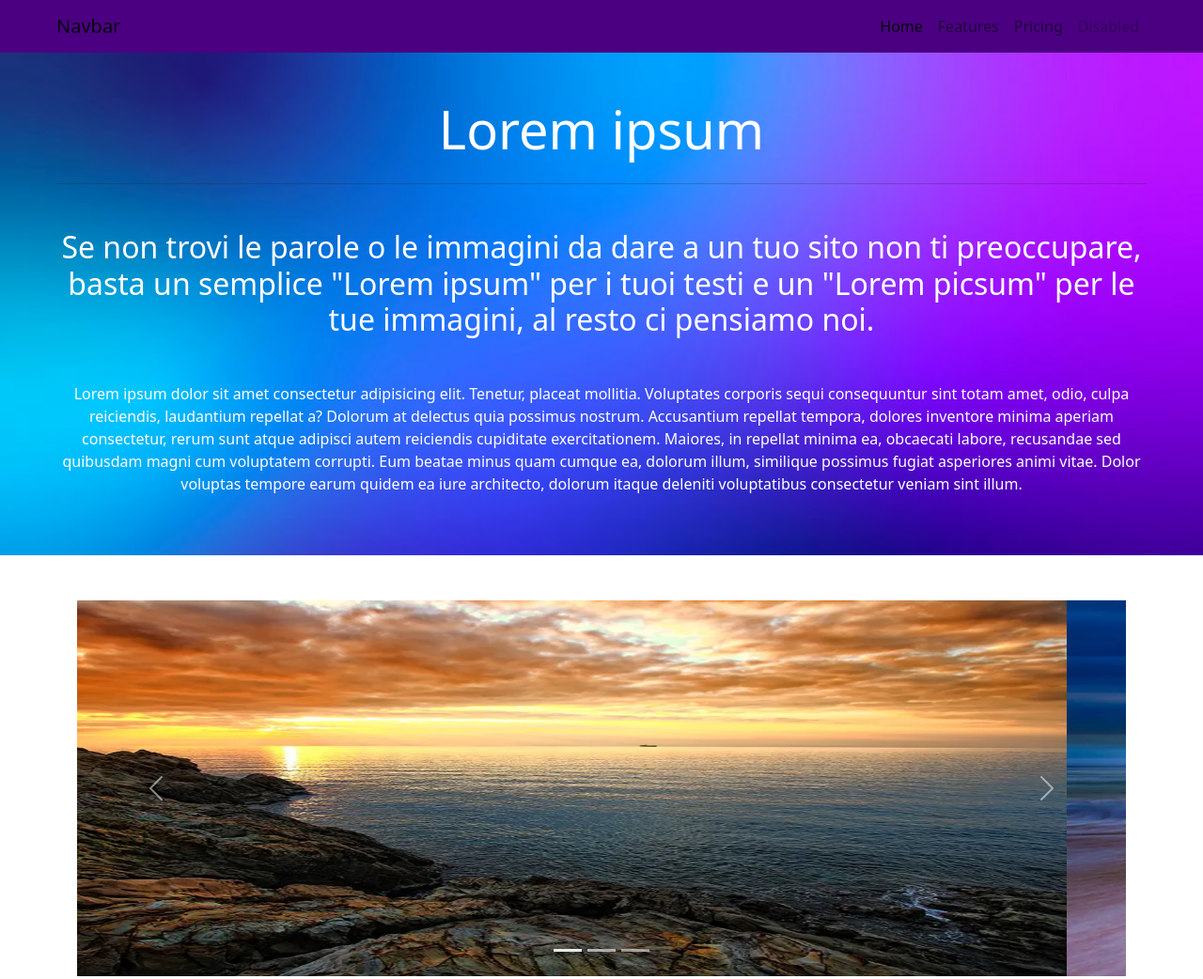
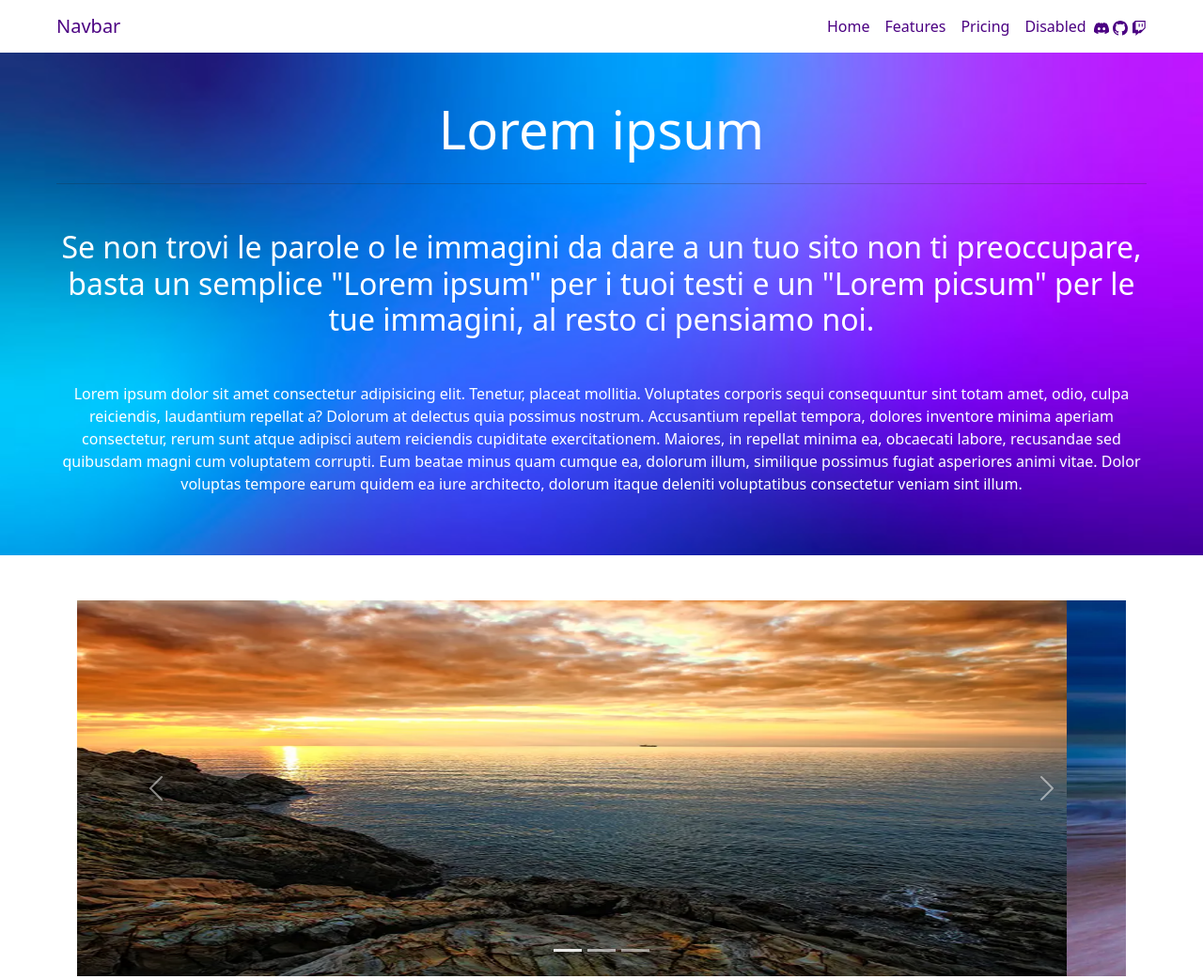
Before and after one commit to gigijeskai/u2-w2-d5-test-venerdi, a website: page index.html in a window 1280 px wide. Shown: the top 1042 px of the page at 94% size. Drawn offline with nearby package versions, Linux system fonts and the light colour scheme.

Commit message:
consegna compito

```diff
--- a/index.html
+++ b/index.html
@@ -8,25 +8,42 @@
     <link rel="stylesheet" href="./assets/css/style.css" />
   </head>
   <body>
-    <nav class="navbar navbar-expand-md navbar-light bg-primary">
+    <nav class="navbar navbar-expand-md navbar-light bg-light">
       <div class="container-fluid mx-5">
-        <a class="navbar-brand" href="#">Navbar</a>
+        <a class="navbar-brand text-primary" href="#">Navbar</a>
         <button class="navbar-toggler" type="button" data-bs-toggle="collapse" data-bs-target="#navbarNav" aria-controls="navbarNav" aria-expanded="false" aria-label="Toggle navigation">
           <span class="navbar-toggler-icon"></span>
         </button>
         <div class="collapse navbar-collapse justify-content-end" id="navbarNav">
           <ul class="navbar-nav">
             <li class="nav-item">
-              <a class="nav-link active" aria-current="page" href="#">Home</a>
+              <a class="nav-link active text-primary" aria-current="page" href="#">Home</a>
             </li>
             <li class="nav-item">
-              <a class="nav-link" href="#">Features</a>
+              <a class="nav-link text-primary" href="#">Features</a>
             </li>
             <li class="nav-item">
-              <a class="nav-link" href="#">Pricing</a>
+              <a class="nav-link text-primary" href="#">Pricing</a>
             </li>
             <li class="nav-item">
-              <a class="nav-link disabled" href="#" tabindex="-1" aria-disabled="true">Disabled</a>
+              <a class="nav-link disabled text-primary" href="#" tabindex="-1" aria-disabled="true">Disabled</a>
+            </li>
+
+            <li class="icon text-primary mt-2">
+              <svg xmlns="http://www.w3.org/2000/svg" width="16" height="16" fill="currentColor" class="bi bi-discord" viewBox="0 0 16 16">
+                <path
+                  d="M13.545 2.907a13.227 13.227 0 0 0-3.257-1.011.05.05 0 0 0-.052.025c-.141.25-.297.577-.406.833a12.19 12.19 0 0 0-3.658 0 8.258 8.258 0 0 0-.412-.833.051.051 0 0 0-.052-.025c-1.125.194-2.22.534-3.257 1.011a.041.041 0 0 0-.021.018C.356 6.024-.213 9.047.066 12.032c.001.014.01.028.021.037a13.276 13.276 0 0 0 3.995 2.02.05.05 0 0 0 .056-.019c.308-.42.582-.863.818-1.329a.05.05 0 0 0-.01-.059.051.051 0 0 0-.018-.011 8.875 8.875 0 0 1-1.248-.595.05.05 0 0 1-.02-.066.051.051 0 0 1 .015-.019c.084-.063.168-.129.248-.195a.05.05 0 0 1 .051-.007c2.619 1.196 5.454 1.196 8.041 0a.052.052 0 0 1 .053.007c.08.066.164.132.248.195a.051.051 0 0 1-.004.085 8.254 8.254 0 0 1-1.249.594.05.05 0 0 0-.03.03.052.052 0 0 0 .003.041c.24.465.515.909.817 1.329a.05.05 0 0 0 .056.019 13.235 13.235 0 0 0 4.001-2.02.049.049 0 0 0 .021-.037c.334-3.451-.559-6.449-2.366-9.106a.034.034 0 0 0-.02-.019Zm-8.198 7.307c-.789 0-1.438-.724-1.438-1.612 0-.889.637-1.613 1.438-1.613.807 0 1.45.73 1.438 1.613 0 .888-.637 1.612-1.438 1.612Zm5.316 0c-.788 0-1.438-.724-1.438-1.612 0-.889.637-1.613 1.438-1.613.807 0 1.451.73 1.438 1.613 0 .888-.631 1.612-1.438 1.612Z"
+                />
+              </svg>
+              <svg xmlns="http://www.w3.org/2000/svg" width="16" height="16" fill="currentColor" class="bi bi-github" viewBox="0 0 16 16">
+                <path
+                  d="M8 0C3.58 0 0 3.58 0 8c0 3.54 2.29 6.53 5.47 7.59.4.07.55-.17.55-.38 0-.19-.01-.82-.01-1.49-2.01.37-2.53-.49-2.69-.94-.09-.23-.48-.94-.82-1.13-.28-.15-.68-.52-.01-.53.63-.01 1.08.58 1.23.82.72 1.21 1.87.87 2.33.66.07-.52.28-.87.51-1.07-1.78-.2-3.64-.89-3.64-3.95 0-.87.31-1.59.82-2.15-.08-.2-.36-1.02.08-2.12 0 0 .67-.21 2.2.82.64-.18 1.32-.27 2-.27.68 0 1.36.09 2 .27 1.53-1.04 2.2-.82 2.2-.82.44 1.1.16 1.92.08 2.12.51.56.82 1.27.82 2.15 0 3.07-1.87 3.75-3.65 3.95.29.25.54.73.54 1.48 0 1.07-.01 1.93-.01 2.2 0 .21.15.46.55.38A8.012 8.012 0 0 0 16 8c0-4.42-3.58-8-8-8z"
+                />
+              </svg>
+              <svg xmlns="http://www.w3.org/2000/svg" width="16" height="16" fill="currentColor" class="bi bi-twitch" viewBox="0 0 16 16">
+                <path d="M3.857 0 1 2.857v10.286h3.429V16l2.857-2.857H9.57L14.714 8V0H3.857zm9.714 7.429-2.285 2.285H9l-2 2v-2H4.429V1.143h9.142v6.286z" />
+                <path d="M11.857 3.143h-1.143V6.57h1.143V3.143zm-3.143 0H7.571V6.57h1.143V3.143z" />
+              </svg>
             </li>
           </ul>
         </div>
@@ -93,13 +110,13 @@
         facere. Voluptate sit dignissimos quo.
       </p>
       <div class="row mb-5">
-        <div class="col-3"><img class="logo" src="./assets/image-sponsor/sponsor-1.png" alt="" /></div>
+        <div class="col-3 d-flex justify-content-center"><img class="logo" src="./assets/image-sponsor/sponsor-1.png" alt="" /></div>
         <div class="col-3"><img class="logo" src="./assets/image-sponsor/sponsor-2.png" alt="" /></div>
         <div class="col-3"><img class="logo" src="./assets/image-sponsor/sponsor-3.jpg" alt="" /></div>
         <div class="col-3"><img class="logo" src="./assets/image-sponsor/logo-8.webp" alt="" /></div>
       </div>
       <div class="row">
-        <div class="col-3"><img class="logo" src="./assets/image-sponsor/sponsor-4.png" alt="" /></div>
+        <div class="col-3 d-flex justify-content-center"><img class="logo" src="./assets/image-sponsor/sponsor-4.png" alt="" /></div>
         <div class="col-3"><img class="logo" src="./assets/image-sponsor/logo-5.png" alt="" /></div>
         <div class="col-3"><img class="logo" src="./assets/image-sponsor/logo-6.webp" alt="" /></div>
         <div class="col-3"><img class="logo" src="./assets/image-sponsor/logo-7.png" alt="" /></div>
--- a/package.json
+++ b/package.json
@@ -4,11 +4,13 @@
   "description": "test su bootstrap e sass",
   "main": "index.js",
   "scripts": {
-    "sass":"sass assets/scss/style.scss assets/css/style.css --no-source-map -w"
+    "sass": "sass assets/scss/style.scss assets/css/style.css --no-source-map -w"
   },
   "author": "",
   "license": "ISC",
   "dependencies": {
-    "bootstrap": "^5.2.2"
+    "bootstrap": "^5.2.2",
+    "bootstrap-icons": "^1.9.1",
+    "google-fonts": "^1.0.0"
   }
 }
```
Also changed, not shown: assets/scss/_functions.scss (+20 -0 lines), 1 other file.
